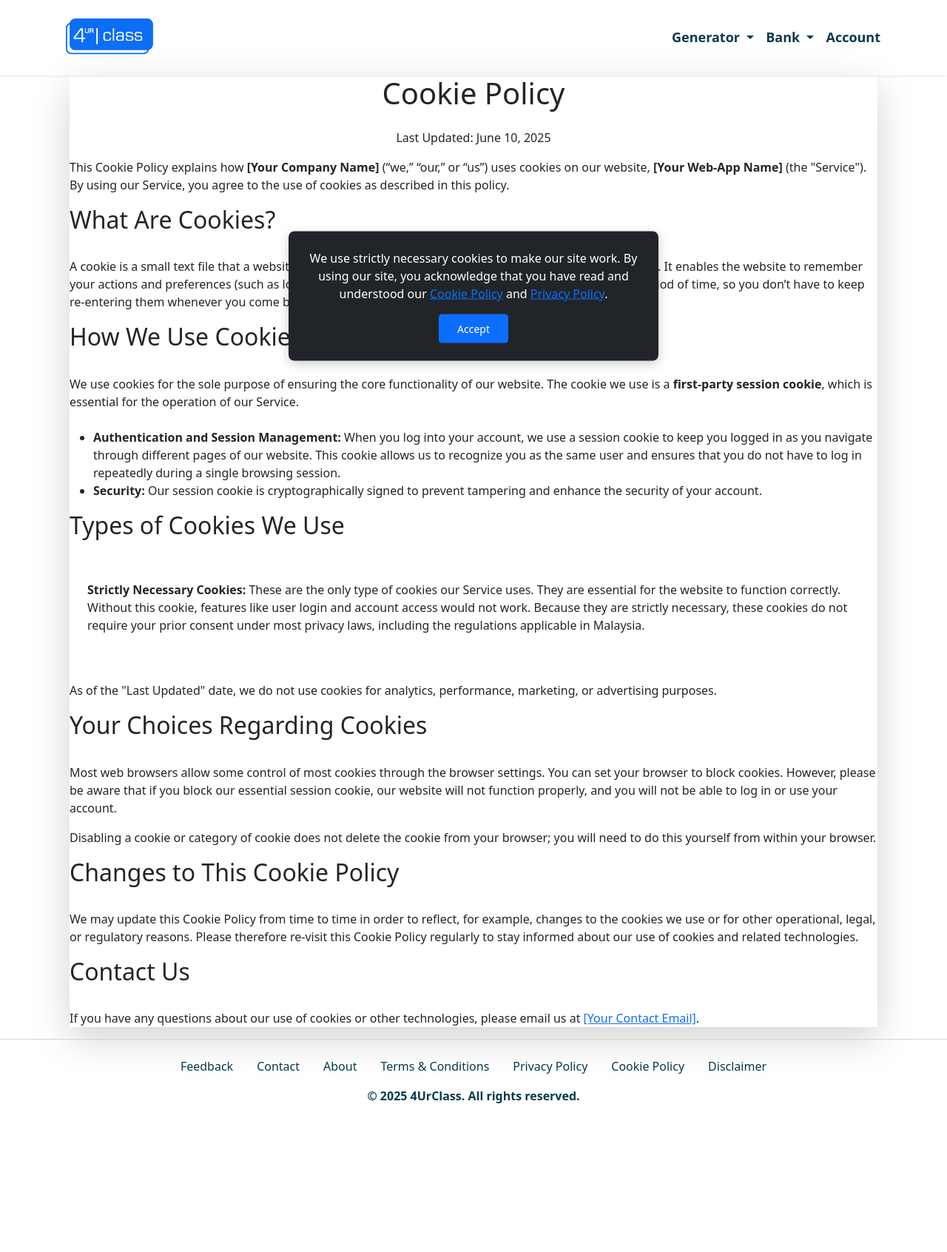
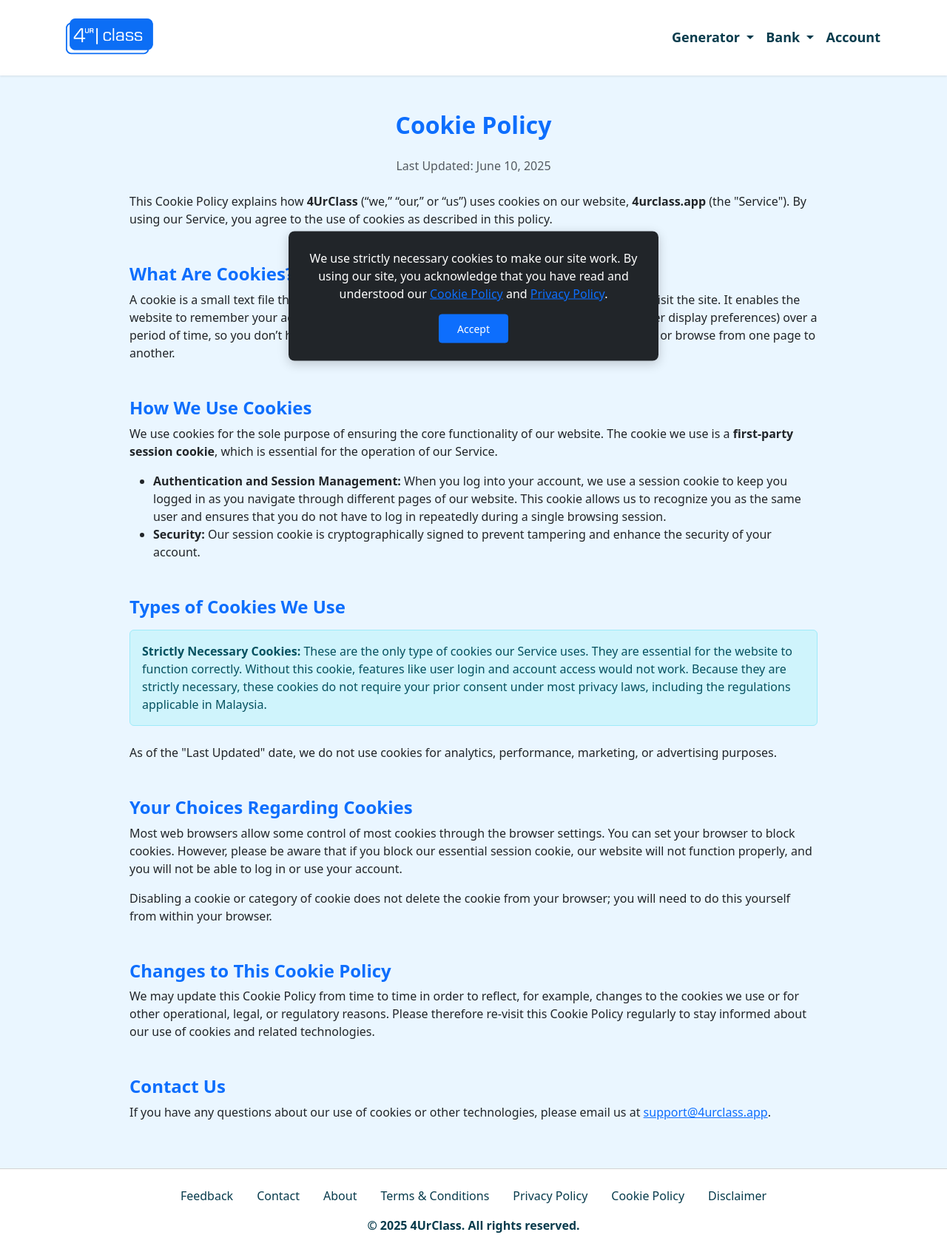
Before and after one commit to beartennuki/katabun, a Flask app: page /cookie-policy in a window 1280 px wide. Shown: the whole page at 74% size. Before the commit the page ends 1491 px from the top, so only its background shows below. Run offline with Flask 3, Linux system fonts and the light colour scheme; parts of the project's set-up code (start-up, migrations or seed data) failed here and were passed over.

Commit message:
fix some html bug add analytics

```diff
--- a/katabun.py
+++ b/katabun.py
@@ -49,7 +49,7 @@
     # ─── Cost for service ──────────────────────────────────────────────
     app.config["QUIZ_GENERATION_COST"] = 5
     app.config["ASSESSMENT_GENERATION_COST"] = 5
-    app.config["SIGNUP_CREDIT"] = 100
+    app.config["SIGNUP_CREDIT"] = 30
 
     # ─── Request Hooks ───────────────────────────────────────────────
     @app.before_request
--- a/templates/page/base/base.html
+++ b/templates/page/base/base.html
@@ -1,6 +1,15 @@
 <!DOCTYPE html>
 <html lang="en">
 <head>
+    <!-- Google tag (gtag.js) -->
+    <script async src="https://www.googletagmanager.com/gtag/js?id=G-XVYQ4F2TVB"></script>
+    <script>
+      window.dataLayer = window.dataLayer || [];
+      function gtag(){dataLayer.push(arguments);}
+      gtag('js', new Date());
+
+      gtag('config', 'G-XVYQ4F2TVB');
+    </script>
   <meta charset="UTF-8">
   <meta name="viewport" content="width=device-width, initial-scale=1.0">
   <title>{% block title %}Auto Generated Online Quiz, Endless Study Aid{% endblock %}</title>
--- a/templates/page/others/cookie_policy.html
+++ b/templates/page/others/cookie_policy.html
@@ -1,32 +1,24 @@
 {% extends "page/base/base.html" %}
 {% block title %}Cookie Policy - 4Uclass{% endblock %}
 {% block content %}
-<div class="bg-gray-50 font-sans">
-    <div class="container mx-auto px-4 sm:px-6 lg:px-8 py-12 md:py-20">
-        <div class="max-w-4xl mx-auto bg-white p-6 sm:p-8 lg:p-12 rounded-2xl shadow-lg">
+<section class="py-5" style="background-color: #EAF6FF;">
+    <div class="container">
+        <div class="col-md-10 mx-auto">
+            <h3 class="fw-bold mb-4 text-center" style="color: #0d6efd; font-size: 2rem;">Cookie Policy</h3>
+            <p class="text-center text-muted">Last Updated: June 10, 2025</p>
 
-            <header class="text-center mb-10">
-                <h1 class="text-4xl sm:text-5xl font-extrabold text-gray-800 tracking-tight">Cookie Policy</h1>
-                <p class="mt-4 text-lg text-gray-500">Last Updated: June 10, 2025</p>
-            </header>
-
-            <div class="prose prose-lg max-w-none text-gray-700">
-                <p>
-                    This Cookie Policy explains how <strong>[Your Company Name]</strong> (“we,” “our,” or “us”) uses cookies on our website, <strong>[Your Web-App Name]</strong> (the "Service"). By using our Service, you agree to the use of cookies as described in this policy.
+            <p class="mt-4">
+                This Cookie Policy explains how <strong>4UrClass</strong> (“we,” “our,” or “us”) uses cookies on our website, <strong>4urclass.app</strong> (the "Service"). By using our Service, you agree to the use of cookies as described in this policy.
             </p>
 
-                <div class="space-y-8 mt-12">
-                    <div>
-                        <h2 class="text-2xl font-bold text-gray-800 border-b-2 border-blue-200 pb-2">What Are Cookies?</h2>
-                        <p class="mt-4">
+            <h4 class="fw-bold mt-5" style="color: #0d6efd;">What Are Cookies?</h4>
+            <p>
                 A cookie is a small text file that a website stores on your computer or mobile device when you visit the site. It enables the website to remember your actions and preferences (such as login, language, font size, and other display preferences) over a period of time, so you don’t have to keep re-entering them whenever you come back to the site or browse from one page to another.
             </p>
-                    </div>
 
-                    <div>
-                        <h2 class="text-2xl font-bold text-gray-800 border-b-2 border-blue-200 pb-2">How We Use Cookies</h2>
-                        <p class="mt-4">We use cookies for the sole purpose of ensuring the core functionality of our website. The cookie we use is a <strong>first-party session cookie</strong>, which is essential for the operation of our Service.</p>
-                        <ul class="mt-4 list-disc list-inside space-y-2">
+            <h4 class="fw-bold mt-5" style="color: #0d6efd;">How We Use Cookies</h4>
+            <p>We use cookies for the sole purpose of ensuring the core functionality of our website. The cookie we use is a <strong>first-party session cookie</strong>, which is essential for the operation of our Service.</p>
+            <ul>
                 <li>
                     <strong>Authentication and Session Management:</strong> When you log into your account, we use a session cookie to keep you logged in as you navigate through different pages of our website. This cookie allows us to recognize you as the same user and ensures that you do not have to log in repeatedly during a single browsing session.
                 </li>
@@ -34,44 +26,33 @@
                     <strong>Security:</strong> Our session cookie is cryptographically signed to prevent tampering and enhance the security of your account.
                 </li>
             </ul>
-                    </div>
 
-                    <div>
-                        <h2 class="text-2xl font-bold text-gray-800 border-b-2 border-blue-200 pb-2">Types of Cookies We Use</h2>
-                         <div class="bg-blue-50 border-l-4 border-blue-400 p-4 mt-4 rounded-r-lg">
-                            <p class="text-blue-800">
+            <h4 class="fw-bold mt-5" style="color: #0d6efd;">Types of Cookies We Use</h4>
+            <div class="alert alert-info mt-3">
+                <p class="mb-0">
                     <strong>Strictly Necessary Cookies:</strong> These are the only type of cookies our Service uses. They are essential for the website to function correctly. Without this cookie, features like user login and account access would not work. Because they are strictly necessary, these cookies do not require your prior consent under most privacy laws, including the regulations applicable in Malaysia.
                 </p>
             </div>
             <p class="mt-4">As of the "Last Updated" date, we do not use cookies for analytics, performance, marketing, or advertising purposes.</p>
-                    </div>
 
-                    <div>
-                        <h2 class="text-2xl font-bold text-gray-800 border-b-2 border-blue-200 pb-2">Your Choices Regarding Cookies</h2>
-                        <p class="mt-4">
+            <h4 class="fw-bold mt-5" style="color: #0d6efd;">Your Choices Regarding Cookies</h4>
+            <p>
                 Most web browsers allow some control of most cookies through the browser settings. You can set your browser to block cookies. However, please be aware that if you block our essential session cookie, our website will not function properly, and you will not be able to log in or use your account.
             </p>
             <p>
                Disabling a cookie or category of cookie does not delete the cookie from your browser; you will need to do this yourself from within your browser.
             </p>
-                    </div>
 
-                    <div>
-                        <h2 class="text-2xl font-bold text-gray-800 border-b-2 border-blue-200 pb-2">Changes to This Cookie Policy</h2>
-                        <p class="mt-4">
+            <h4 class="fw-bold mt-5" style="color: #0d6efd;">Changes to This Cookie Policy</h4>
+            <p>
                We may update this Cookie Policy from time to time in order to reflect, for example, changes to the cookies we use or for other operational, legal, or regulatory reasons. Please therefore re-visit this Cookie Policy regularly to stay informed about our use of cookies and related technologies.
             </p>
-                    </div>
 
-                    <div>
-                        <h2 class="text-2xl font-bold text-gray-800 border-b-2 border-blue-200 pb-2">Contact Us</h2>
-                        <p class="mt-4">
-                            If you have any questions about our use of cookies or other technologies, please email us at <a href="mailto:[Your Contact Email]" class="text-blue-600 hover:text-blue-800 underline font-medium">[Your Contact Email]</a>.
+            <h4 class="fw-bold mt-5" style="color: #0d6efd;">Contact Us</h4>
+            <p>
+                If you have any questions about our use of cookies or other technologies, please email us at <a href="mailto:support@4urclass.app" style="color: #0d6efd;">support@4urclass.app</a>.
             </p>
         </div>
     </div>
-            </div>
-        </div>
-    </div>
-</div>
+</section>
 {% endblock %}
```
Also changed, not shown: templates/page/others/disclaimer.html (+17 -30 lines), templates/page/others/privacy_policy.html (+16 -16 lines). Lines whose indentation alone changed are shown as unchanged.
